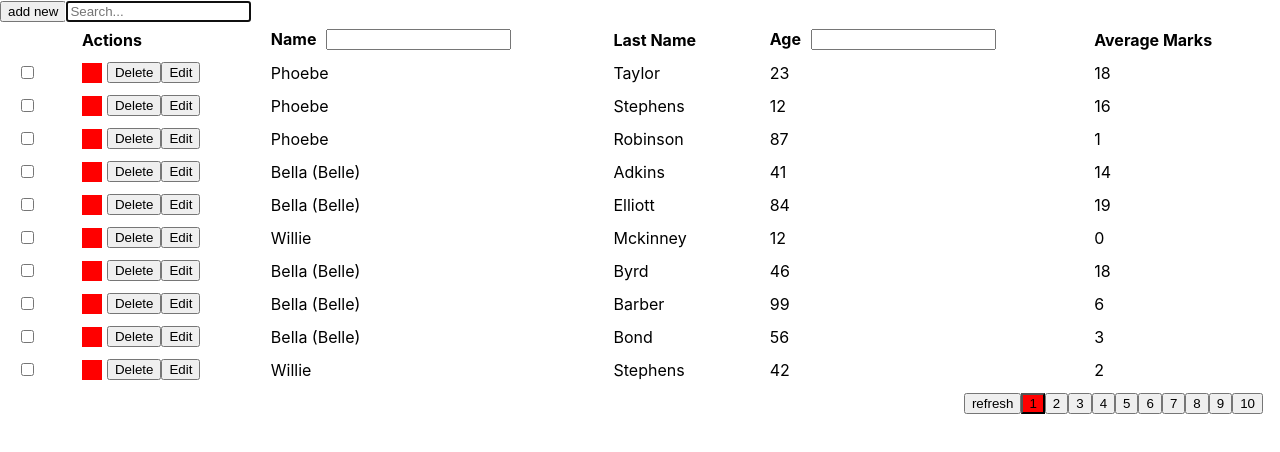
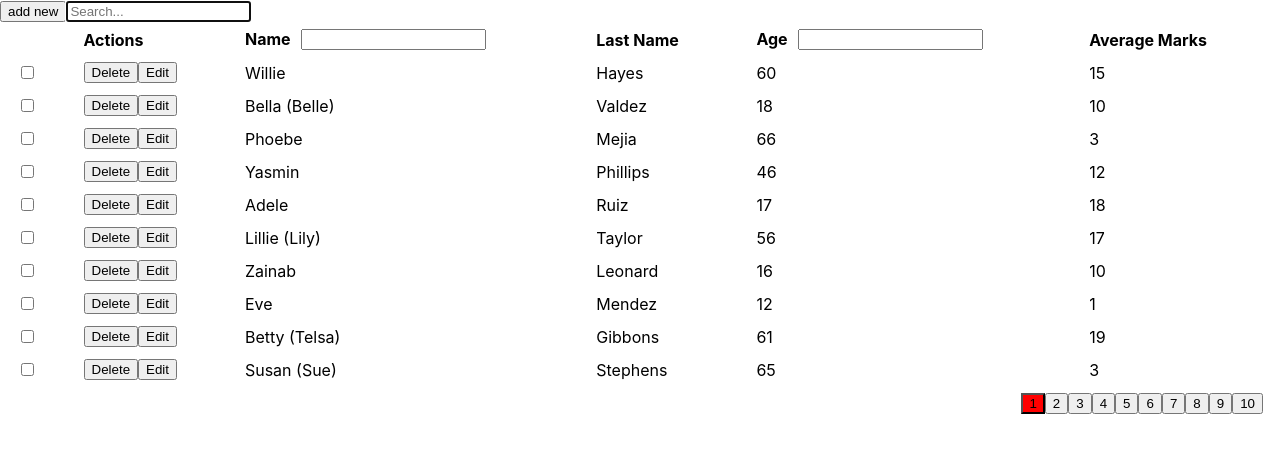
Before and after one commit to aghArdeshir/react-geereed, a React (Create React App) app: page / in a window 1280 px wide. Shown: the top 452 px of the page. Built offline with nearby package versions, Linux system fonts and the light colour scheme.

Commit message:
use an offline-paginated demo

```diff
--- a/src/Demos/DemoBasicStudentsList.tsx
+++ b/src/Demos/DemoBasicStudentsList.tsx
@@ -1,26 +1,23 @@
 import React from 'react';
-import {
-  randomLastName,
-  getRandom,
-  randomRepetitiveName,
-} from './Demo.Service';
+import { mockStudents } from './Demo.Service';
 import ReactGeereed from '../ReactGeereed';
 import { IGeereedRef, IGeereedColumn } from '../typings';
 import { useGeereedFilter } from '../hooks/use-geereed-filter';
 
-type IStudent = any;
+type IMockStudent = typeof mockStudents[0];
+type IPartialMockStudent = Partial<IMockStudent>;
 
-const regenerateMockItems: () => IStudent[] = () =>
-  new Array(10).fill(1).map(() => ({
-    Name: randomRepetitiveName(),
-    LastName: randomLastName(),
-    Age: getRandom(100),
-    AverageMarks: getRandom(20),
-  }));
+// const regenerateMockItems: () => IStudent[] = () =>
+//   new Array(10).fill(1).map(() => ({
+//     Name: randomRepetitiveName(),
+//     LastName: randomLastName(),
+//     Age: getRandom(100),
+//     AverageMarks: getRandom(20),
+//   }));
 
 export default function DemoBasicStudentsList() {
   const [newItemState, dispatchNewItem] = React.useReducer(
-    (state: { [key: string]: any }, action: { [key: string]: any } | null) => {
+    (state: IPartialMockStudent, action: IPartialMockStudent | null) => {
       if (action === null) {
         return {};
       } else {
@@ -63,7 +60,7 @@ export default function DemoBasicStudentsList() {
           editor: () => (
             <input
               onChange={(e) => {
-                dispatchNewItem({ Age: e.target.value });
+                dispatchNewItem({ Age: Number(e.target.value) });
               }}
               value={newItemState.Age || ''}
               type="number"
@@ -94,12 +91,11 @@ export default function DemoBasicStudentsList() {
     ]
   );
 
-  const [items, setItems] = React.useState(regenerateMockItems());
-  const [page, setPage] = React.useState(1);
+  const [items, setItems] = React.useState([] as IMockStudent[]);
+  // const [page, setPage] = React.useState(1);
 
-  const reGenerateMockItems = React.useCallback((page?) => {
-    setItems(regenerateMockItems());
-    if (page) setPage(page);
+  React.useEffect(() => {
+    setItems(mockStudents);
   }, []);
 
   const gridRef = React.useRef<IGeereedRef>(null);
@@ -133,15 +129,15 @@ export default function DemoBasicStudentsList() {
     [items]
   );
 
-  const onDragEnd = React.useCallback(
-    (sourceIndex, destinationIndex) => {
-      const _items = [...items];
-      const removedItem = _items.splice(sourceIndex, 1)[0];
-      _items.splice(destinationIndex, 0, removedItem);
-      setItems(_items);
-    },
-    [items]
-  );
+  // const onDragEnd = React.useCallback(
+  //   (sourceIndex, destinationIndex) => {
+  //     const _items = [...items];
+  //     const removedItem = _items.splice(sourceIndex, 1)[0];
+  //     _items.splice(destinationIndex, 0, removedItem);
+  //     setItems(_items);
+  //   },
+  //   [items]
+  // );
 
   const editActions = React.useCallback(
     (rowItem?: any, rowIndex?: number) => {
@@ -151,7 +147,7 @@ export default function DemoBasicStudentsList() {
             <button
               onClick={() => {
                 const _items = [...items];
-                _items.splice(rowIndex, 1, newItemState);
+                _items.splice(rowIndex, 1, newItemState as IMockStudent);
                 setItems(_items);
                 dispatchNewItem(null);
                 gridRef.current?.cancelEdit();
@@ -170,7 +166,7 @@ export default function DemoBasicStudentsList() {
         <>
           <button
             onClick={() => {
-              setItems((_items) => _items.concat(newItemState));
+              setItems((_items) => _items.concat(newItemState as IMockStudent));
               dispatchNewItem(null);
               gridRef.current?.cancelAdd();
             }}
@@ -192,13 +188,13 @@ export default function DemoBasicStudentsList() {
         columns={columns}
         items={items}
         actions={actions}
-        onDragEnd={onDragEnd}
+        // onDragEnd={onDragEnd}
         ref={gridRef}
         editActions={editActions}
         // groupBy={columns[0].key}
-        pagination={{ page, totalPages: 10, itemsPerPage: 5 }}
-        onPage={reGenerateMockItems}
-        onRefresh={() => reGenerateMockItems()}
+        // pagination={{ page, totalPages: 10, itemsPerPage: 5 }}
+        // onPage={reGenerateMockItems}
+        // onRefresh={() => reGenerateMockItems()}
         columnFilters={columnFilters}
       />
     </>
--- a/src/ReactGeereed.tsx
+++ b/src/ReactGeereed.tsx
@@ -22,6 +22,7 @@ import { useGeereedDnd } from './hooks/use-geereed-dnd';
 import { useGeereedEditor } from './hooks/use-geereed-editor';
 import { useGeereedColumns } from './hooks/use-geereed-columns';
 import Pagination from './components/Pagination';
+import { useGeereedPagination } from './hooks/use-geereed-pagination';
 
 const noop = () => {};
 const jsxNoop = () => <></>;
@@ -34,28 +35,33 @@ function ReactGeereed(props: IReactGeereedProps, ref: Ref<any>) {
     onDragEnd = noop,
     editActions = jsxNoop,
     groupBy,
-    pagination,
-    onPage,
+    // pagination,
+    // onPage,
     onRefresh,
     columnFilters = {},
   } = props;
 
-  if ((pagination && !onPage) || (onPage && !pagination)) {
-    throw new Error(
-      'ReactGeereed: Please provide both `pagination` and `onPage` props'
-    );
-  }
+  // if ((pagination && !onPage) || (onPage && !pagination)) {
+  //   throw new Error(
+  //     'ReactGeereed: Please provide both `pagination` and `onPage` props'
+  //   );
+  // }
+
+  const defaultRowsPerPage = 10;
+  const [page, onPage] = useGeereedPagination(true, defaultRowsPerPage);
+  const pagination = true;
+
+  React.useEffect(() => {
+    onPage({ num: 1, rows: page.rows });
+  }, [columnFilters, onPage, page.rows]);
 
   const [sortKey, sortType, onSortCallback] = useGeereedSort();
   const [searchTerm, setSearchTerm] = useGeereedSearch();
   const [selectedRows, selectRow] = useGeereedSelect();
   const [editingIndex, setEditingIndex] = useGeereedEditor();
-  const disableDnd = useGeereedDnd(
-    sortKey,
-    searchTerm,
-    columnFilters,
-    editingIndex
-  );
+  const disableDnd =
+    useGeereedDnd(sortKey, searchTerm, columnFilters, editingIndex) ||
+    !!onDragEnd;
   const _items = useGeereedItems(items, {
     sortKey,
     sortType,
@@ -267,9 +273,14 @@ function ReactGeereed(props: IReactGeereedProps, ref: Ref<any>) {
                     ))
                 ) : (
                   <>
-                    {_items.map((item: IGeereedItem, index: number) =>
-                      renderRow(item, index)
-                    )}
+                    {_items
+                      .slice(
+                        page.num * page.rows - page.rows,
+                        page.num * page.rows
+                      )
+                      .map((item: IGeereedItem, index: number) =>
+                        renderRow(item, index)
+                      )}
                   </>
                 )}
                 {editingIndex === -1 ? (
@@ -304,7 +315,16 @@ function ReactGeereed(props: IReactGeereedProps, ref: Ref<any>) {
                 ) : (
                   <></>
                 )}
-                <Pagination pagination={pagination} onPage={onPage!} />
+                <Pagination
+                  pagination={{
+                    page: page.num,
+                    itemsPerPage: page.rows,
+                    totalPages: Math.ceil(_items.length / page.rows),
+                  }}
+                  onPage={(pageNumber) =>
+                    onPage({ num: pageNumber, rows: page.rows })
+                  }
+                />
               </td>
             </tr>
           </tfoot>
--- a/src/hooks/use-geereed-pagination.ts
+++ b/src/hooks/use-geereed-pagination.ts
@@ -3,7 +3,10 @@ import { useState } from 'react';
 export function useGeereedPagination(
   footer: boolean,
   defaultRowsPerPage: number
-): [{ num: number; rows: number }, Function] {
+): [
+  { num: number; rows: number },
+  (page: { num: number; rows: number }) => void
+] {
   const [page, setPage] = useState({
     num: 1,
     rows: footer === false ? Infinity : defaultRowsPerPage,
```
